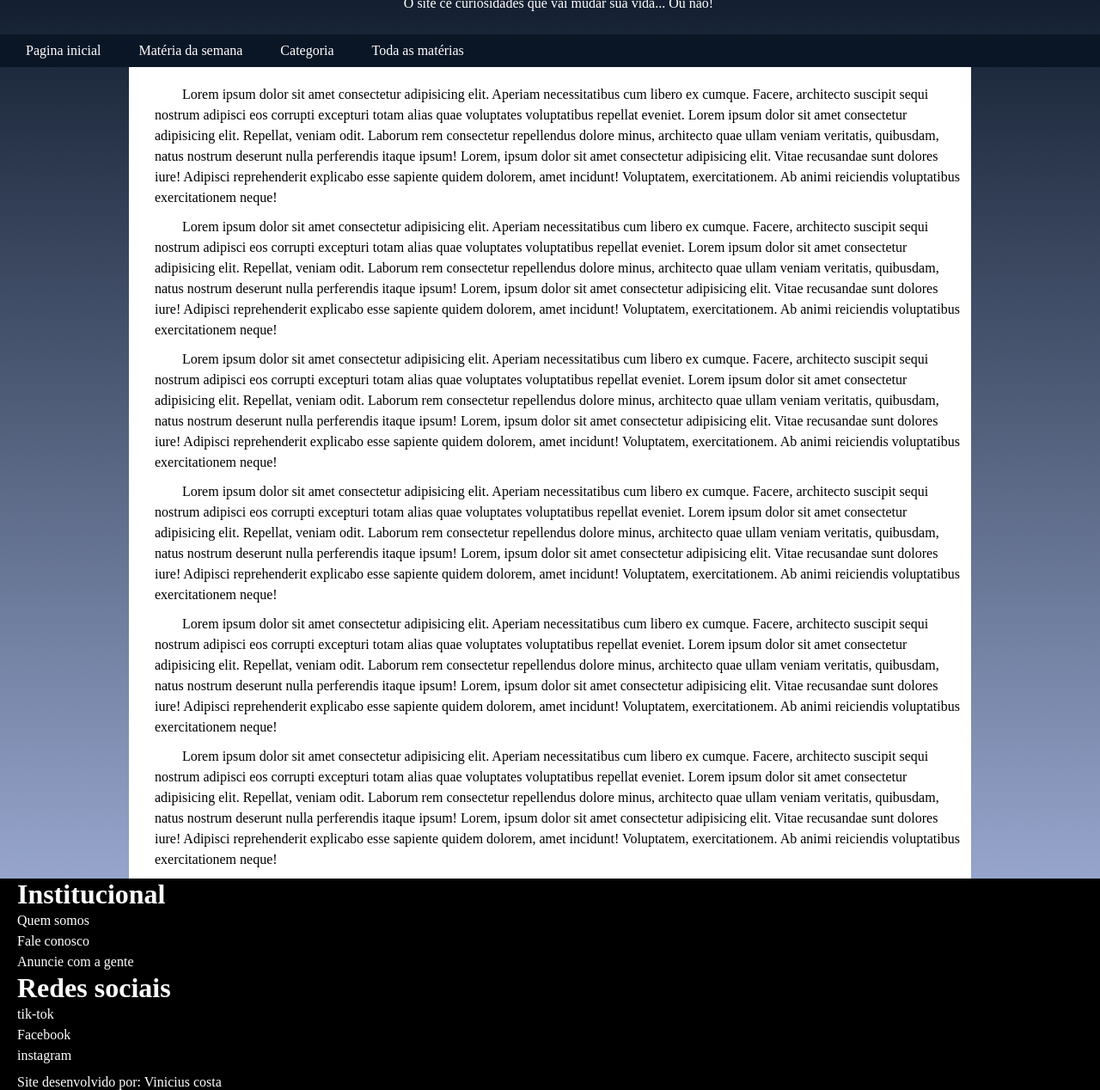
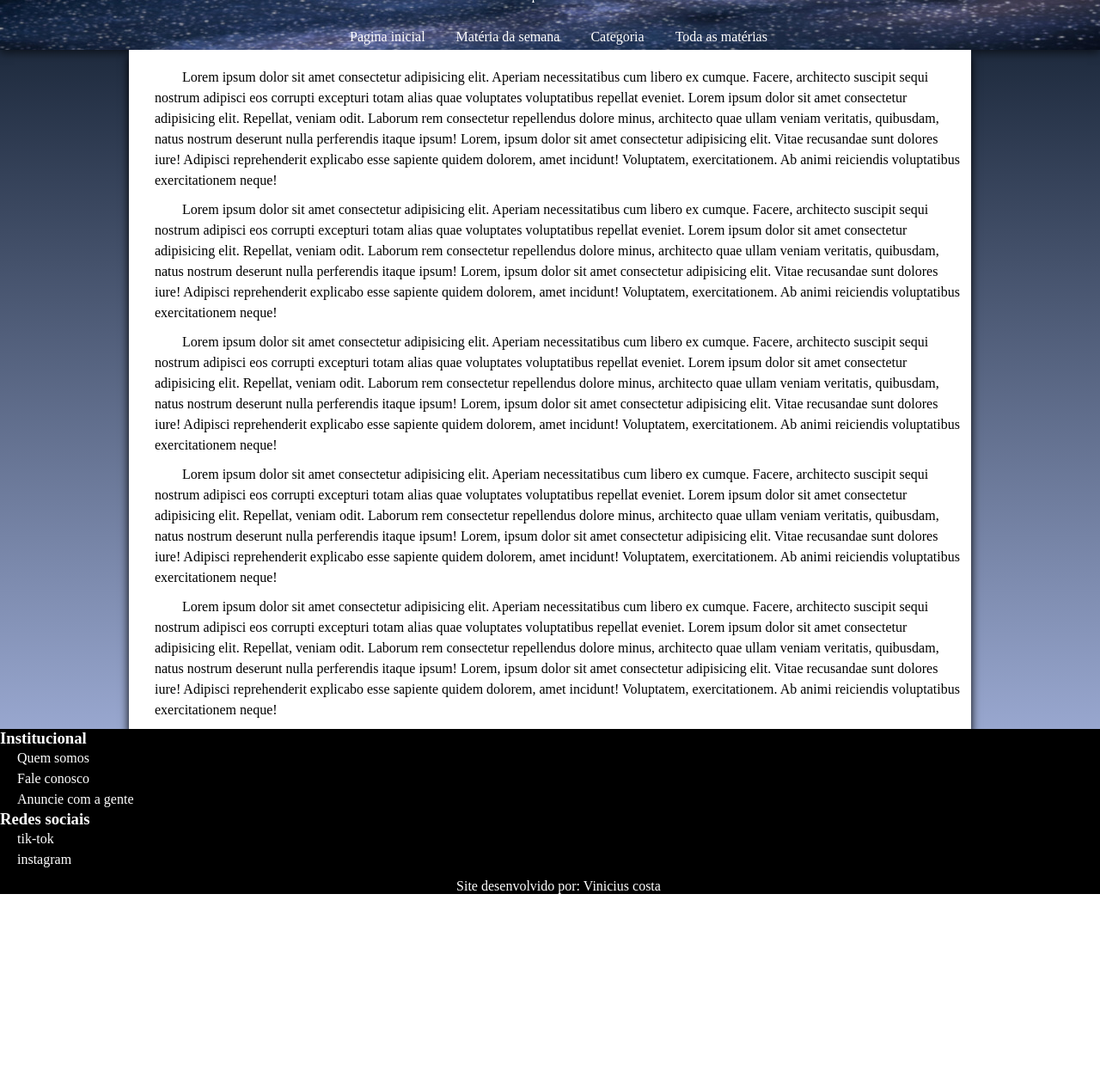
Before and after one commit to ViniciusvCosta/Projetos, a plain HTML site: page Projeto curiosidades/home.html in a window 1280 px wide. Shown: the part 72-1340 px from the top of the page at 86% size. After the commit the page ends 1112 px from the top, so only its background shows below. Drawn offline with Linux system fonts and the light colour scheme.

Commit message:
quase terminei essa merda

```diff
--- a/Projeto curiosidades/Estilos/style.css
+++ b/Projeto curiosidades/Estilos/style.css
@@ -18,8 +18,6 @@ body{
 
 }
 
-
-
 p{
     margin-top: 10px;
 }
@@ -30,19 +28,19 @@ a{
 }
 
 header{
-    background: url;
+   background: url(../img/Img_header_7.jpg) no-repeat;
     height: 130px;
     color: white;
     text-align: center;
+    box-shadow: 0px 3px 10px rgba(0, 0, 0, 0.61);
 }
 header > h1{
-    margin-top: 20px;
+    padding-top: 10px;
 }
 menu{
-    background-color: var(--cor4);
-    text-align: left;
-    margin-top: 27px;
 
+    text-align: center;
+    margin-top: 25px;
 
 }
 menu > ul > li {
@@ -52,12 +50,13 @@ menu > ul > li {
 }
 menu > ul > li > a {
     display: block;
-    padding: 10px;
+    padding: 6px;
 }
 menu > ul > li > a:hover{
     background-color: var(--cor5);
     transition-duration: .4s;
 }
+
 
 main{
     background-color: white;
@@ -66,7 +65,13 @@ main{
     padding: 10px;
     text-indent: 2em;
     line-height: 1.5em;
+    box-shadow: 0px 8px 10px rgb(0, 0, 0);
 }
+main.conteudo{
+    display: block;
+    float: left;
+}
+
 
 footer{
     background-color: black;
@@ -83,3 +88,6 @@ footer > ul > li > a:hover{
     font-size: 19px;
     transition-duration: .1s;
 }
+footer > p{
+    text-align: center;
+}
--- a/Projeto curiosidades/home.html
+++ b/Projeto curiosidades/home.html
@@ -17,7 +17,7 @@
         </h1>
 
         <p>
-            O site ce curiosidades que vai mudar sua vida... Ou não!
+            O site de curiosidades que vai mudar sua vida... Ou não!
         </p>
 
         <menu>
@@ -36,9 +36,9 @@
     </header>
 
     <main>
-        <p>Lorem ipsum dolor sit amet consectetur adipisicing elit. Aperiam necessitatibus cum libero ex cumque. Facere, architecto suscipit sequi nostrum adipisci eos corrupti excepturi totam alias quae voluptates voluptatibus repellat eveniet. Lorem ipsum dolor sit amet consectetur adipisicing elit. Repellat, veniam odit. Laborum rem consectetur repellendus dolore minus, architecto quae ullam veniam veritatis, quibusdam, natus nostrum deserunt nulla perferendis itaque ipsum! Lorem, ipsum dolor sit amet consectetur adipisicing elit. Vitae recusandae sunt dolores iure! Adipisci reprehenderit explicabo esse sapiente quidem dolorem, amet incidunt! Voluptatem, exercitationem. Ab animi reiciendis voluptatibus exercitationem neque!</p>
 
-        <p>Lorem ipsum dolor sit amet consectetur adipisicing elit. Aperiam necessitatibus cum libero ex cumque. Facere, architecto suscipit sequi nostrum adipisci eos corrupti excepturi totam alias quae voluptates voluptatibus repellat eveniet. Lorem ipsum dolor sit amet consectetur adipisicing elit. Repellat, veniam odit. Laborum rem consectetur repellendus dolore minus, architecto quae ullam veniam veritatis, quibusdam, natus nostrum deserunt nulla perferendis itaque ipsum! Lorem, ipsum dolor sit amet consectetur adipisicing elit. Vitae recusandae sunt dolores iure! Adipisci reprehenderit explicabo esse sapiente quidem dolorem, amet incidunt! Voluptatem, exercitationem. Ab animi reiciendis voluptatibus exercitationem neque!</p>
+
+    <p>Lorem ipsum dolor sit amet consectetur adipisicing elit. Aperiam necessitatibus cum libero ex cumque. Facere, architecto suscipit sequi nostrum adipisci eos corrupti excepturi totam alias quae voluptates voluptatibus repellat eveniet. Lorem ipsum dolor sit amet consectetur adipisicing elit. Repellat, veniam odit. Laborum rem consectetur repellendus dolore minus, architecto quae ullam veniam veritatis, quibusdam, natus nostrum deserunt nulla perferendis itaque ipsum! Lorem, ipsum dolor sit amet consectetur adipisicing elit. Vitae recusandae sunt dolores iure! Adipisci reprehenderit explicabo esse sapiente quidem dolorem, amet incidunt! Voluptatem, exercitationem. Ab animi reiciendis voluptatibus exercitationem neque!</p>
         <p>Lorem ipsum dolor sit amet consectetur adipisicing elit. Aperiam necessitatibus cum libero ex cumque. Facere, architecto suscipit sequi nostrum adipisci eos corrupti excepturi totam alias quae voluptates voluptatibus repellat eveniet. Lorem ipsum dolor sit amet consectetur adipisicing elit. Repellat, veniam odit. Laborum rem consectetur repellendus dolore minus, architecto quae ullam veniam veritatis, quibusdam, natus nostrum deserunt nulla perferendis itaque ipsum! Lorem, ipsum dolor sit amet consectetur adipisicing elit. Vitae recusandae sunt dolores iure! Adipisci reprehenderit explicabo esse sapiente quidem dolorem, amet incidunt! Voluptatem, exercitationem. Ab animi reiciendis voluptatibus exercitationem neque!</p>
         <p>Lorem ipsum dolor sit amet consectetur adipisicing elit. Aperiam necessitatibus cum libero ex cumque. Facere, architecto suscipit sequi nostrum adipisci eos corrupti excepturi totam alias quae voluptates voluptatibus repellat eveniet. Lorem ipsum dolor sit amet consectetur adipisicing elit. Repellat, veniam odit. Laborum rem consectetur repellendus dolore minus, architecto quae ullam veniam veritatis, quibusdam, natus nostrum deserunt nulla perferendis itaque ipsum! Lorem, ipsum dolor sit amet consectetur adipisicing elit. Vitae recusandae sunt dolores iure! Adipisci reprehenderit explicabo esse sapiente quidem dolorem, amet incidunt! Voluptatem, exercitationem. Ab animi reiciendis voluptatibus exercitationem neque!</p>
         <p>Lorem ipsum dolor sit amet consectetur adipisicing elit. Aperiam necessitatibus cum libero ex cumque. Facere, architecto suscipit sequi nostrum adipisci eos corrupti excepturi totam alias quae voluptates voluptatibus repellat eveniet. Lorem ipsum dolor sit amet consectetur adipisicing elit. Repellat, veniam odit. Laborum rem consectetur repellendus dolore minus, architecto quae ullam veniam veritatis, quibusdam, natus nostrum deserunt nulla perferendis itaque ipsum! Lorem, ipsum dolor sit amet consectetur adipisicing elit. Vitae recusandae sunt dolores iure! Adipisci reprehenderit explicabo esse sapiente quidem dolorem, amet incidunt! Voluptatem, exercitationem. Ab animi reiciendis voluptatibus exercitationem neque!</p>
@@ -48,7 +48,7 @@
     <footer>
 
 
-            <h1>Institucional</h1>
+            <h3>Institucional</h3>
 
             <ul>
                 <li><a href="#">Quem somos</a></li>
@@ -58,11 +58,10 @@
 
 
 
-            <h1>Redes sociais</h1>
+            <h3>Redes sociais</h3>
 
             <ul>
                 <li><a href="#">tik-tok</a></li>
-                <li><a href="#">Facebook</a></li>
                 <li><a href="#">instagram</a></li>
             </ul>
 
```
Also changed, not shown: Projeto curiosidades/img/Img_header_1.jpg (added), Projeto curiosidades/img/Img_header_7.jpg (added), Projeto curiosidades/img/Logo_Planeta_200.png (deleted), Projeto curiosidades/img/Primeira Maratona.webp (deleted), Projeto curiosidades/img/cachaça2.jpg (added), Projeto curiosidades/img/cachaça3.jpg (added), 4 other files.
